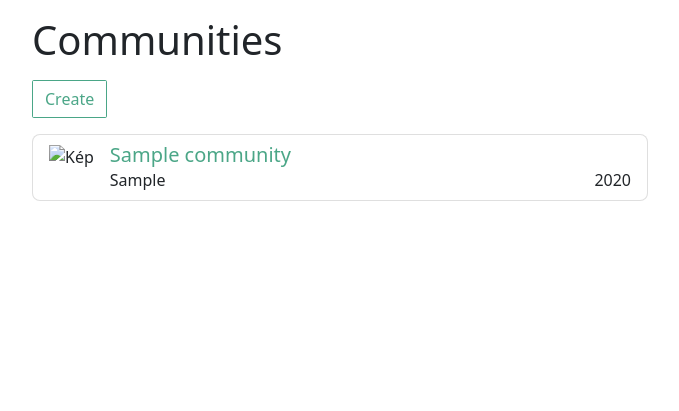
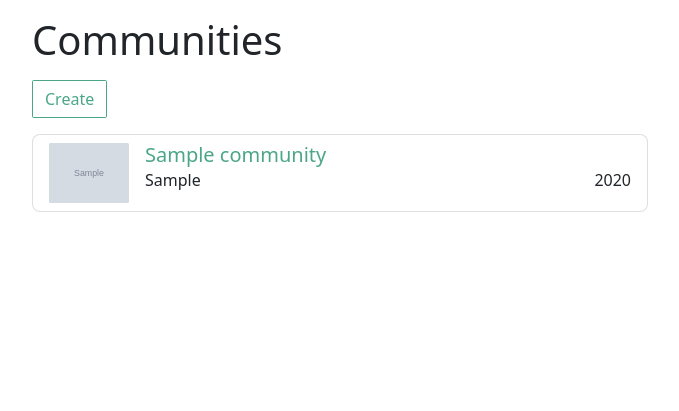
Before and after one commit to proofone/zoldweb, a Django app: page /communities/ in a window 1280 px wide. Shown: the part 58-469 px from the top of the page, without its empty margins (300-979 px from the left). Run offline with Django 4.2, Linux system fonts and the light colour scheme; a user stored in the database is signed in; tables that the repository leaves empty hold one stand-in row (values such as "Sample post"); grey boxes marked "Sample" are stand-in pictures; some libraries are stand-ins or nearby versions.

Commit message:
Entity avatar updates, bump Dj to 6.0.5, other entity model choices

```diff
--- a/brahma/brahma/urls.py
+++ b/brahma/brahma/urls.py
@@ -51,4 +51,4 @@ urlpatterns = [
 
 urlpatterns += [
     path('user/', include('django.contrib.auth.urls')),
-]
+] + static(settings.MEDIA_URL, document_root=settings.MEDIA_ROOT)
--- a/brahma/entities/models.py
+++ b/brahma/entities/models.py
@@ -36,6 +36,9 @@ LOCATION_CAT_CHOICES = [
 
 OTHER_ENTITY_CAT_CHOICES = [
     ("org", _("Organization")),
+    ("gov_org", _("Governmental Organization")),
+    ("sci_org", _("Scientific Organization")),
+    ("news_org", _("News Organization")),
     ("comm_ent", _("Community Enterprise")),
     ("other", _("Other")),
 ]
@@ -137,7 +140,7 @@ class OtherEntity(BaseEntity):
         verbose_name = _("Other Entity")
         verbose_name_plural = _("Other Entities")
 
-    category = models.CharField(_("Category"), choices=OTHER_ENTITY_CAT_CHOICES, max_length=64)  # TODO
+    category = models.CharField(_("Category"), choices=OTHER_ENTITY_CAT_CHOICES, max_length=64)
     admins = models.ManyToManyField('User')
 
 
--- a/brahma/templates/entities/entity_item.html
+++ b/brahma/templates/entities/entity_item.html
@@ -1,7 +1,6 @@
-{% with obj_photo=obj.avatar_photo %}{% endwith %}
-<div class="d-flex">
-    <div class="flex-shrink-0">
-        <img src="{{ obj_photo.url|default:'' }}" alt="Kép">
+<div class="d-flex vh-5">
+    <div class="flex-shrink-0" style="width: 80px; height: 100%">
+        <img src="{{ obj.avatar_photo.url|default:'' }}" alt="Kép" class="w-100 h-100 rounded object-fit-scale">
     </div>
     <div class="flex-grow-1 ms-3">
         <div>
--- a/requirements.txt
+++ b/requirements.txt
@@ -1,7 +1,7 @@
 asgiref==3.11.1
 boto3==1.43.0
 botocore==1.43.0
-Django==6.0.4
+Django==6.0.5
 django-storages==1.14.6
 jmespath==1.1.0
 pillow>=12.1.1
```
Also changed, not shown: 1 other file.
